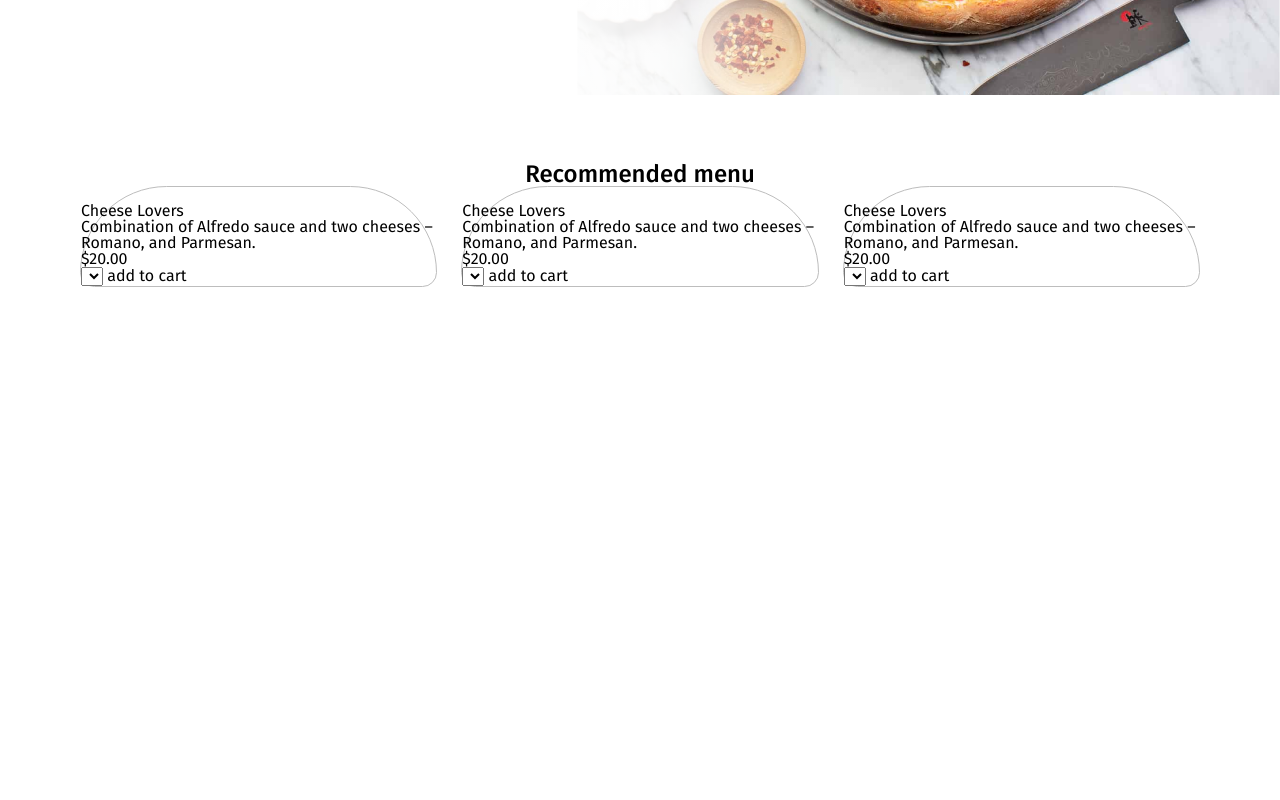
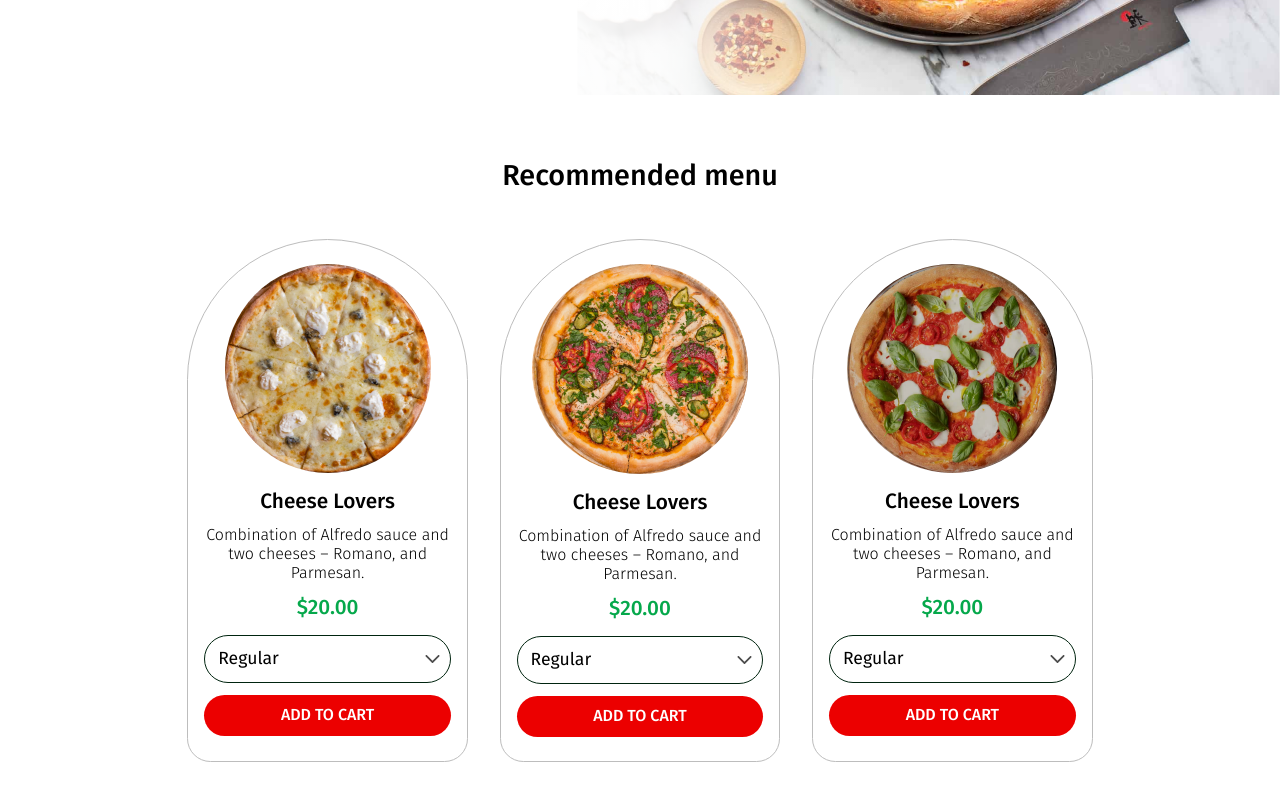
Before and after one commit to DorianBoel/tp_pizza_time, a plain HTML site: page index.html in a window 1280 px wide. Shown: the part 542-1342 px from the top of the page. Before the commit the page ends 829 px from the top, so only its background shows below. Drawn offline with Linux system fonts and the light colour scheme; a web font is replaced by a local one.

Commit message:
add menu section

```diff
--- a/assets/scss/main.scss
+++ b/assets/scss/main.scss
@@ -20,6 +20,7 @@ $green: #05a84b;
 html body {
     min-height: 100vh;
     width: 100vw;
+    padding-bottom: 4rem;
     font-family: $fira;
 }
 
@@ -53,12 +54,13 @@ header {
     }
 }
 
-#banner-section {
+#banner {
     @include axisAlignment(end);
 
     margin-bottom: 4rem;
 
     > div {
+
         &:first-child {
             @include axisAlignment(center, center);
             width: 50%;
@@ -90,19 +92,64 @@ header {
 
     > h3 {
         text-align: center;
+        margin-bottom: 3rem;
     }
 
     > div {
+        @include axisAlignment(center);
+
         padding: 0 5rem;
     }
 
     article {
+        @include axisAlignment(null, center);
+
+        max-width: 22%;
+        padding: 1.5rem 1rem;
         border: 1px solid $grey;
         border-radius: 180px 180px 30px 30px;
 
-        figure {
+        figure img {
             border-radius: 50%;
-            overflow: hidden;
+        }
+
+        > div {
+
+            &:first-of-type {
+                @include axisAlignment(null, center);
+
+                text-align: center;
+
+                p {
+                    font-weight: 300;
+                    line-height: 1.2rem;
+                }
+
+                + h4 {
+                    font-size: 1.3rem;
+                    color: $green;
+                }
+            }
+
+            &:last-of-type {
+                align-self: stretch;
+
+                select {
+                    background-color: $white;
+                    border: 1px solid $black;
+                    border-radius: 25px;
+                    padding: .8rem;
+                    font-family: $fira;
+                    font-size: 1.1rem;
+                    appearance: none;
+                    background: url("../img/icon-caret-down.svg") no-repeat calc(100% - 10px);
+                }
+
+                a.button {
+                    padding: .8rem;
+                }
+            }
+
         }
     }
 }
@@ -128,6 +175,7 @@ $multipliers: (
 .button {
     background-color: $red;
     text-transform: uppercase;
+    text-align: center;
     color: $white;
     font-weight: 500;
     padding: .625rem 1.5rem;
@@ -150,7 +198,11 @@ $title-rules: (
         font-weight: 600
     ),
     3: (
-        font-size: 1.5rem,
+        font-size: 1.8rem,
+        font-weight: 500
+    ),
+    4: (
+        font-size: 1.3rem,
         font-weight: 500
     )
 );
--- a/index.html
+++ b/index.html
@@ -61,7 +61,7 @@
     </header>
 
     <main>
-        <section id="banner-section" class="d-flex">
+        <section id="banner" class="d-flex">
             <div class="d-flex-column">
                 <div class="d-flex-column gap-5">
                     <div class="d-flex-column gap-3">
@@ -74,72 +74,93 @@
                 </div>
             </div>
 
-            <div class="gradient">
-                <img src="assets/img/pizza-banner.png" alt="">
+            <div>
+                <img src="assets/img/pizza-banner.png" alt="Margherita pizza presentation">
             </div>
         </section>
         <section id="menu">
             <h3>Recommended menu</h3>
-            <div class="d-flex gap-5">
-                <article>
+            <div class="d-flex gap-6">
+                <article class="d-flex-column gap-4">
                     <figure>
-                        <img src="assets/img/pizza-cheese.png" alt="">
+                        <img src="assets/img/pizza-cheese.png" alt="Pizza cheese">
                     </figure>
+                    <div class="d-flex-column gap-3">
                         <h4>
                             Cheese Lovers
                         </h4>
                         <p>
                             Combination of Alfredo sauce and two cheeses – Romano, and Parmesan.
                         </p>
-                    <div>
-                        <span>$20.00</span>
                     </div>
-                    <select name="" id="">
-
+                    <h4>$20.00</h4>
+                    <div class="d-flex-column gap-3">
+                        <select name="size">
+                            <option value="regular">
+                                Regular
+                            </option>
+                            <option value="large">
+                                Large
+                            </option>
                         </select>
-                    <a href="">
+                        <a href="" class="button">
                             add to cart
                         </a>
+                    </div>
                 </article>
-                <article>
+                <article class="d-flex-column gap-4">
                     <figure>
-                        <img src="assets/img/pizza-cheese.png" alt="">
+                        <img src="assets/img/pizza-pepperoni.png" alt="Pizza pepperoni">
                     </figure>
+                    <div class="d-flex-column gap-3">
                         <h4>
                             Cheese Lovers
                         </h4>
                         <p>
                             Combination of Alfredo sauce and two cheeses – Romano, and Parmesan.
                         </p>
-                    <div>
-                        <span>$20.00</span>
                     </div>
-                    <select name="" id="">
-
+                    <h4>$20.00</h4>
+                    <div class="d-flex-column gap-3">
+                        <select name="size">
+                            <option value="regular">
+                                Regular
+                            </option>
+                            <option value="large">
+                                Large
+                            </option>
                         </select>
-                    <a href="">
+                        <a href="" class="button">
                             add to cart
                         </a>
+                    </div>
                 </article>
-                <article>
+                <article class="d-flex-column gap-4">
                     <figure>
-                        <img src="assets/img/pizza-cheese.png" alt="">
+                        <img src="assets/img/pizza-margherita.png" alt="Pizza margherita">
                     </figure>
+                    <div class="d-flex-column gap-3">
                         <h4>
                             Cheese Lovers
                         </h4>
                         <p>
                             Combination of Alfredo sauce and two cheeses – Romano, and Parmesan.
                         </p>
-                    <div>
-                        <span>$20.00</span>
                     </div>
-                    <select name="" id="">
-
+                    <h4>$20.00</h4>
+                    <div class="d-flex-column gap-3">
+                        <select name="size">
+                            <option value="regular">
+                                Regular
+                            </option>
+                            <option value="large">
+                                Large
+                            </option>
                         </select>
-                    <a href="">
+                        <a href="" class="button">
                             add to cart
                         </a>
+                    </div>
                 </article>
             </div>
         </section>
```
Also changed, not shown: assets/css/main.css, assets/img/icon-caret-down.svg (added), assets/img/pizza-cheese.png (added), assets/img/pizza-margherita.png (added), assets/img/pizza-pepperoni.png (added), 1 other file. Lines whose indentation alone changed are shown as unchanged.
